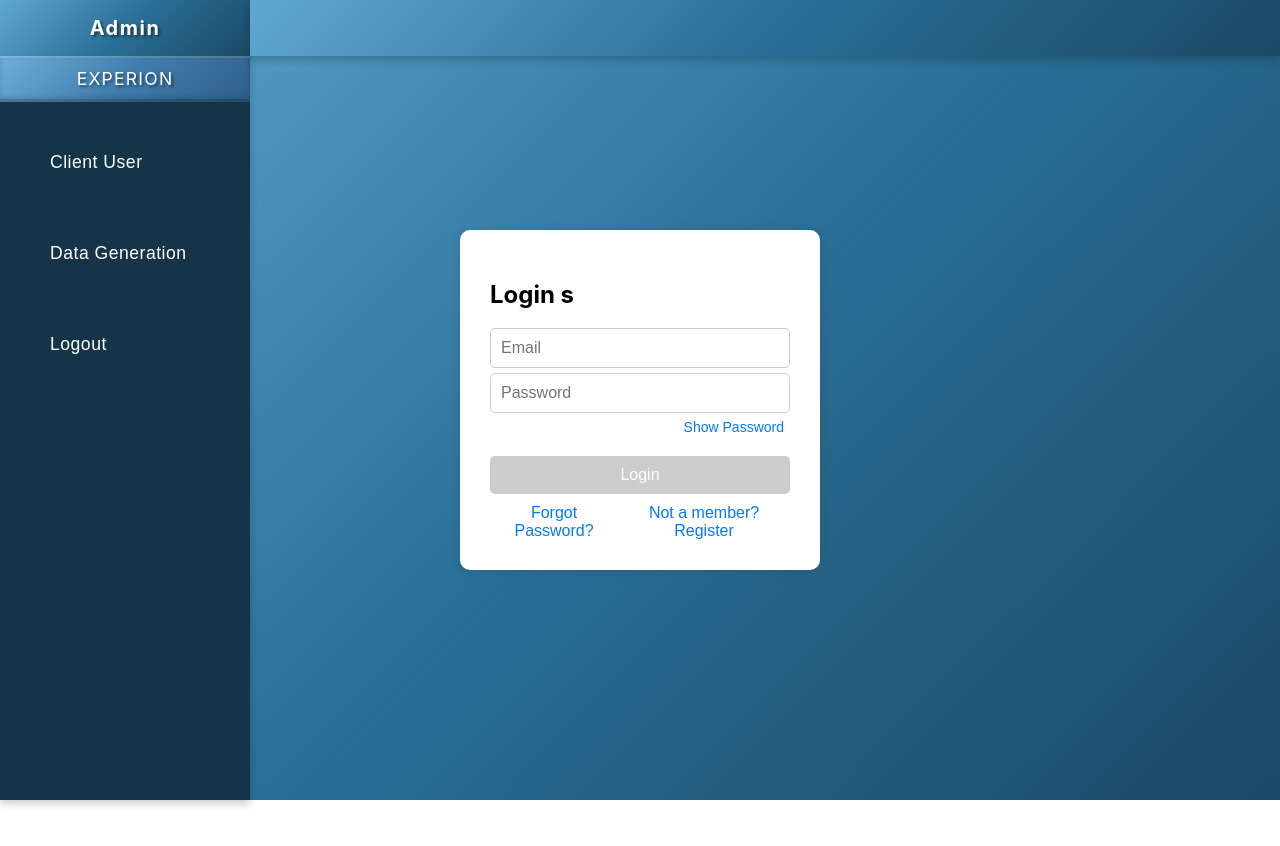
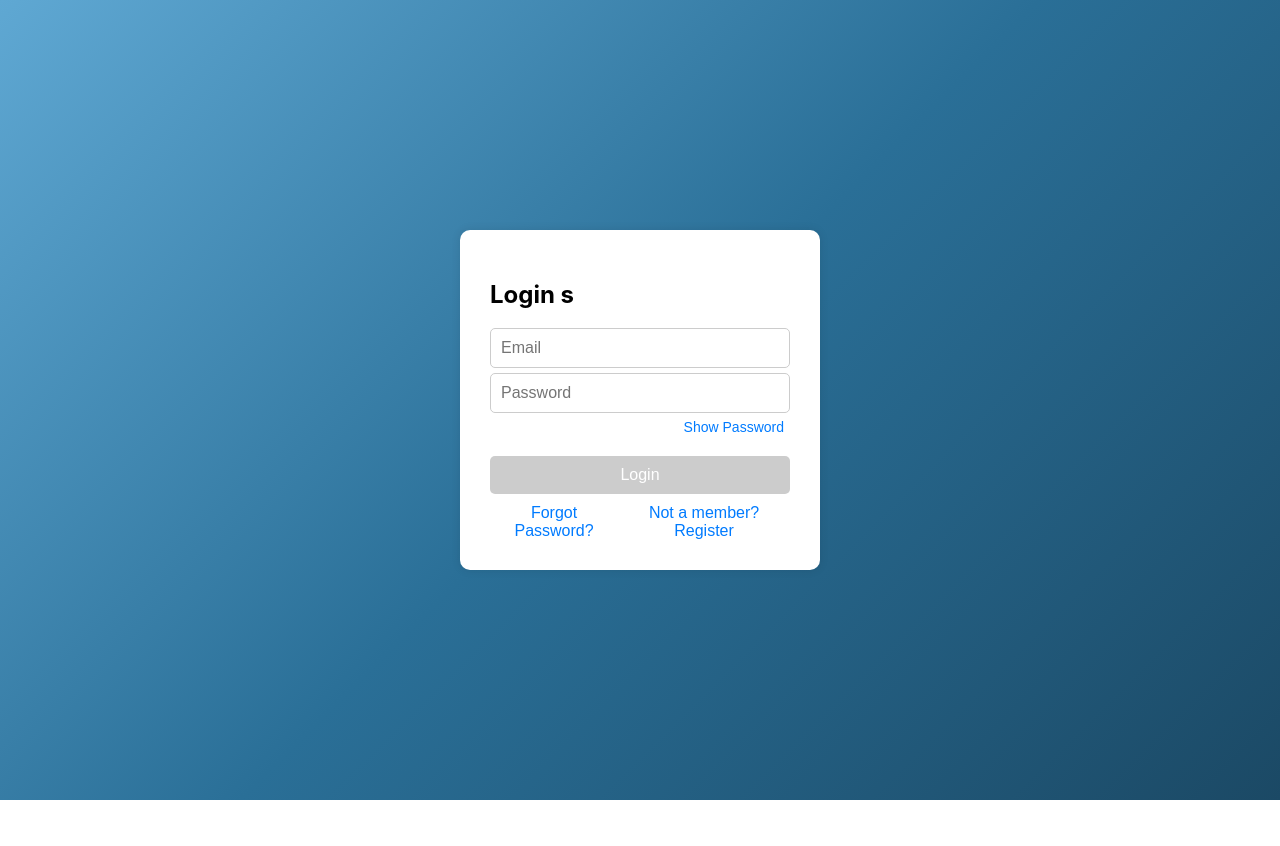
Before and after one commit to amalapeterexperionmea/datagen, a React (Create React App) app: page / in a window 1280 px wide. Shown: the top 846 px of the page. After the commit the page ends 800 px from the top, so only its background shows below. Built offline with nearby package versions, Linux system fonts and the light colour scheme.

Commit message:
app change2

```diff
--- a/src/App.js
+++ b/src/App.js
@@ -7,7 +7,7 @@ function App() {
     <div className="App">
 
      <LoginPage/>
-     <Layout/>
+
     </div>
   );
 }
```
